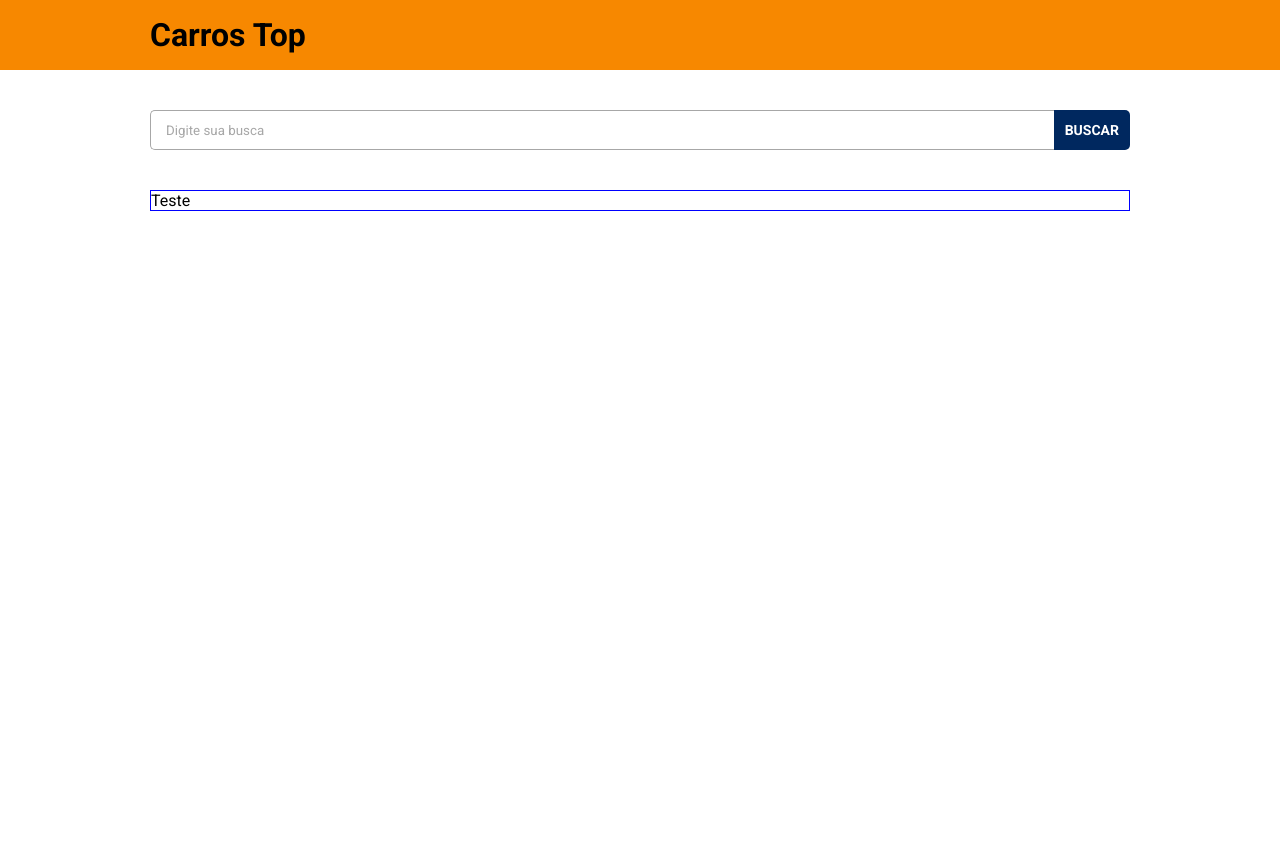
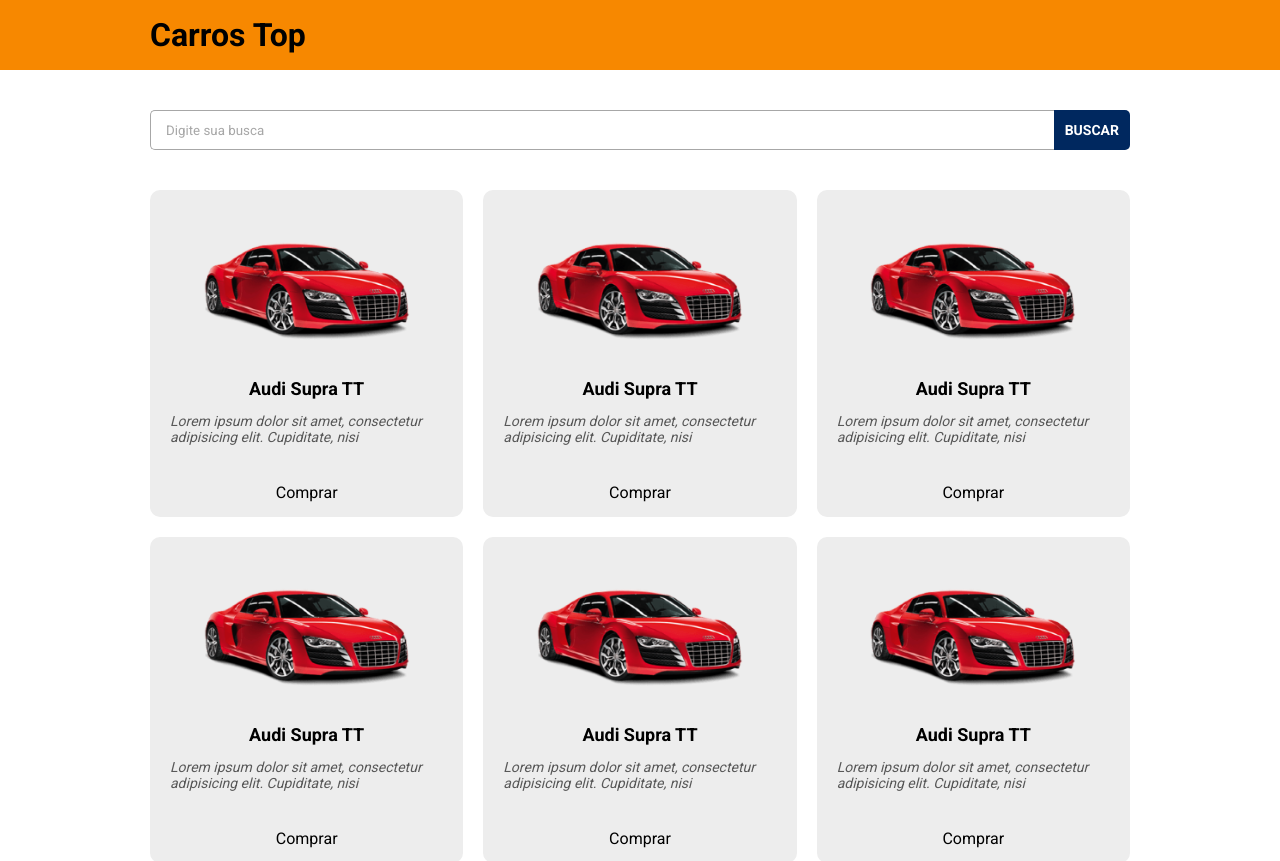
Before and after one commit to lucitacastello/carros-top-2025, a React (Vite) app: page / in a window 1280 px wide. Shown: the top 861 px of the page. Before the commit the page ends 800 px from the top, so only its background shows below. Built offline with nearby package versions, Linux system fonts and the light colour scheme.

Commit message:
feat: add Card listagem - parte 1

```diff
--- /dev/null
+++ b/src/components/Button/index.tsx
@@ -0,0 +1,16 @@
+import "./styles.css"
+export default function Button(){
+
+
+    return(
+
+        <div>
+
+            Comprar
+
+            </div>
+
+
+        // --ct-color-bg-tertiary
+    )
+}
--- /dev/null
+++ b/src/components/Card/index.tsx
@@ -0,0 +1,20 @@
+import "./styles.css";
+import carImg from "../../assets/car.png";
+import Button from "../Button";
+
+export default function Card() {
+  return (
+    <div className="ct-card">
+      <img src={carImg} alt="Carro" />
+
+      <h3>Audi Supra TT</h3>
+      <p>
+        <i>
+          Lorem ipsum dolor sit amet, consectetur adipisicing elit. Cupiditate,
+          nisi
+        </i>
+      </p>
+      <Button />
+    </div>
+  );
+}
--- /dev/null
+++ b/src/components/Card/styles.css
@@ -0,0 +1,24 @@
+.ct-card {
+  display: flex;
+  flex-direction: column;
+  align-items: center;
+  border-radius: 10px;
+  padding: 15px 20px;
+  background-color: var(--ct-color-bg-quartenary);
+}
+.ct-card img {
+  width: 220px;
+  margin-bottom: 8px;
+}
+
+.ct-card h3 {
+  font-size: 18px;
+  margin-bottom: 14px;
+}
+.ct-card p {
+  font-size: 14px;
+  font-weight: 400;
+  color: var(--ct-color-font-secondary);
+  margin-bottom: 38px;
+
+}
--- a/src/components/Header/index.tsx
+++ b/src/components/Header/index.tsx
@@ -1,4 +1,4 @@
-import "./styels.css";
+import "./styles.css";
 
 export default function Header() {
 
--- a/src/index.css
+++ b/src/index.css
@@ -4,6 +4,7 @@
   --ct-color-bg-primary: #fff;
   --ct-color-bg-secondary: #f78800;
   --ct-color-bg-tertiary: #00285F;
+  --ct-color-bg-quartenary: #EDEDED;
 
   --ct-color-font-primary: #000;
   --ct-color-font-secondary: #585858;
--- a/src/routes/Catalog/index.tsx
+++ b/src/routes/Catalog/index.tsx
@@ -2,6 +2,7 @@
 
 import Header from "../../components/Header";
 import SearchBar from "../../components/SearchBar";
+import Card from "../../components/Card";
 
 export default function Catalog() {
   return (
@@ -14,7 +15,13 @@
           </div>
 
           <div className="ct-catalog-cards-container">
-            <div>Teste</div>
+            <Card />
+            <Card />
+            <Card />
+            <Card />
+            <Card />
+            <Card />
+            <Card />
           </div>
         </section>
       </main>
--- a/src/routes/Catalog/styles.css
+++ b/src/routes/Catalog/styles.css
@@ -10,8 +10,10 @@
   margin-bottom: 40px;
 }
 
-.ct-catalog-cards-container{
-  border: 1px solid blue;
+.ct-catalog-cards-container {
+  display: grid;
+  grid-gap: 20px;
+  grid-template-columns: repeat(auto-fill, minmax(258px, 1fr));
 }
 
 @media (min-width: 576px) {
```
Also changed, not shown: src/components/Button/styles.css (added), src/components/Header/styles.css (renamed from src/components/Header/styels.css).
